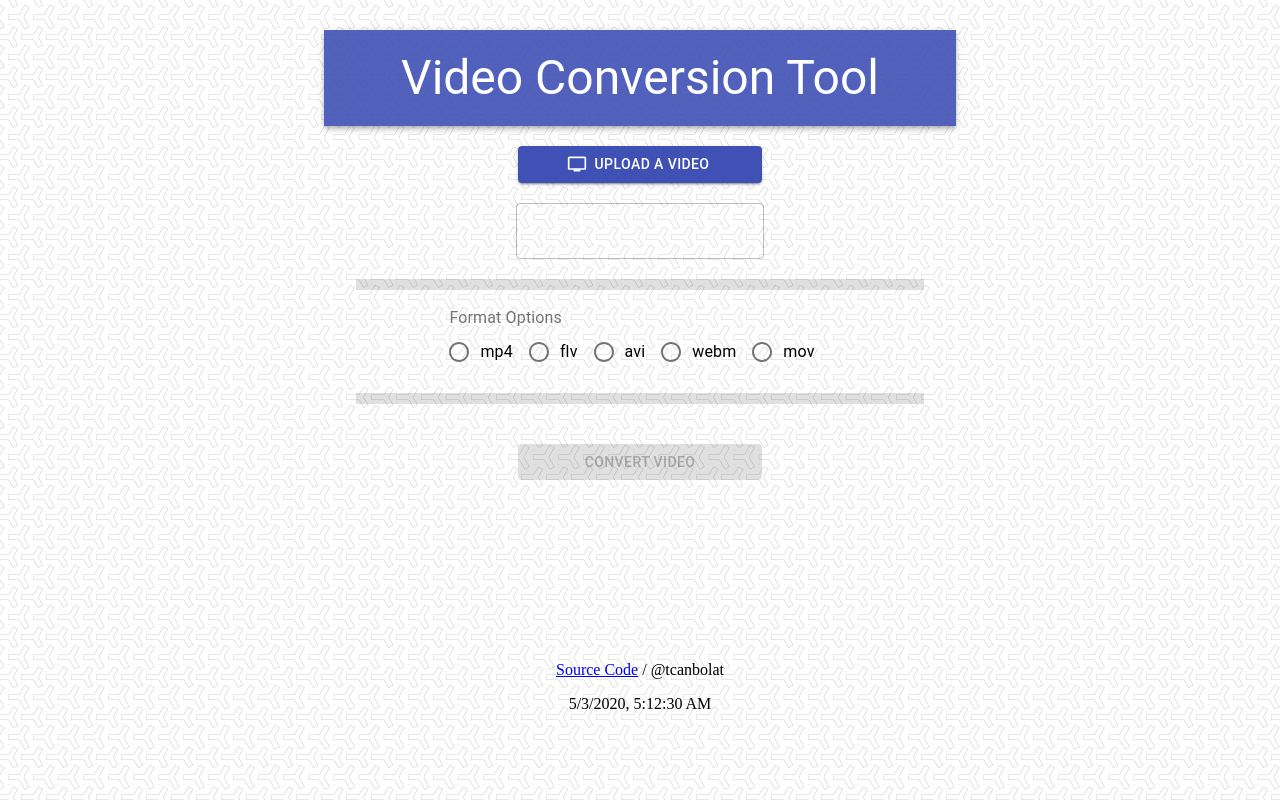
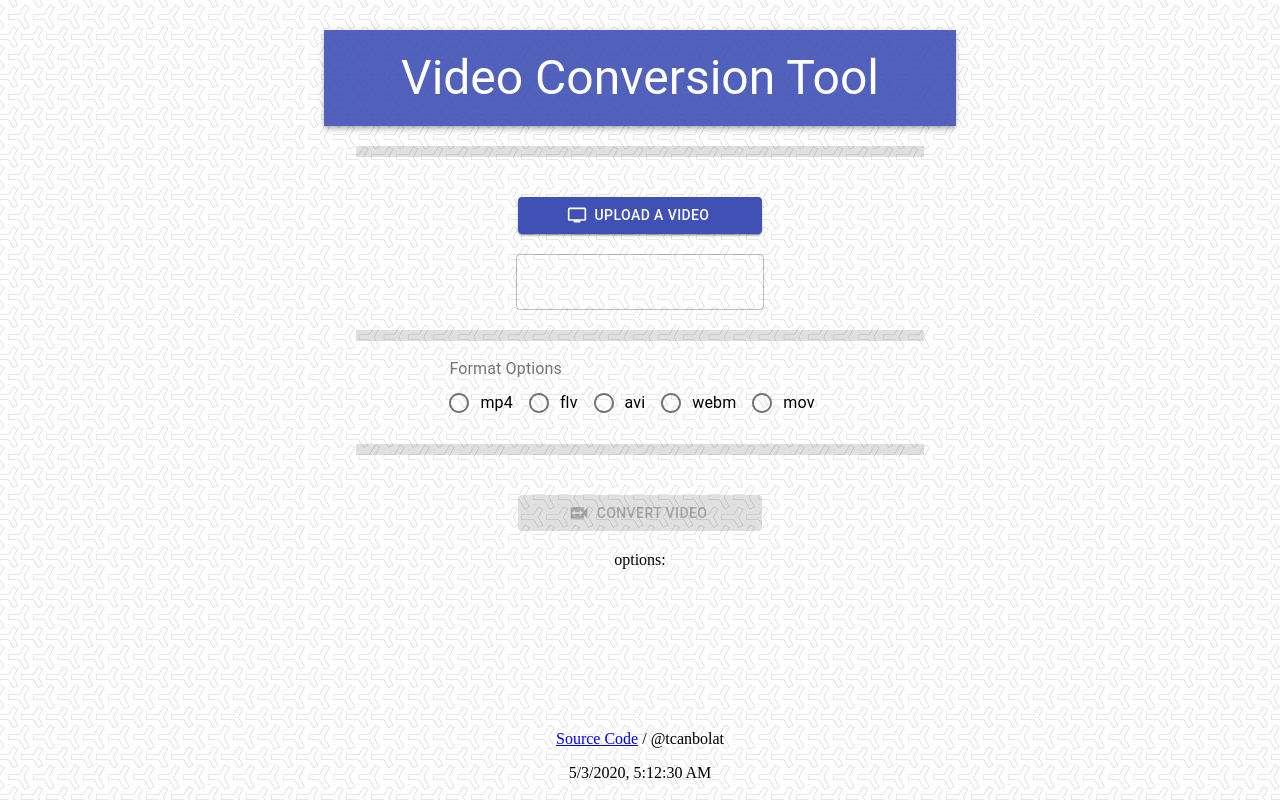
Before and after one commit to tcanbolat/online-video-converter, a React (Create React App) app in the folder client/: page / in a window 1280 px wide. Built offline with nearby package versions, Linux system fonts and the light colour scheme.

Commit message:
update styling

```diff
--- a/client/src/App.js
+++ b/client/src/App.js
@@ -1,7 +1,7 @@
 import React from "react";
 import "./App.css";
 import AppBar from "./components/AppBar";
-import { Container, Divider, Grid, TableFooter } from "@material-ui/core";
+import { Container, Divider, Grid } from "@material-ui/core";
 import VideoUpload from "./components/VideoUpload";
 import ConvertOptions from "./components/ConvertOptions";
 import ConvertButton from "./components/ConvertButton";
@@ -14,7 +14,6 @@
       button: false,
       uploadedfile: "",
       formatvalue: "",
-      convertbutton: true,
     };
   }
 
@@ -23,14 +22,10 @@
   };
 
   changeHandler = (event) => {
-    event.preventDefault();
     const value = event.target.value;
     this.setState({
       formatvalue: value,
     });
-    if (this.state.button === true && this.state.formatvalue != "") {
-      this.setState({ convertbutton: false });
-    }
   };
 
   render() {
@@ -43,6 +38,11 @@
     return (
       <div className="App">
         <AppBar />
+        <Container align="center">
+          <Grid item xs={6}>
+            <Divider style={style.divider} variant="middle" />
+          </Grid>
+        </Container>
         <Container align="center" maxWidth="lg">
           <VideoUpload
             button={this.state.button}
@@ -59,7 +59,11 @@
           <Grid item xs={6}>
             <Divider style={style.divider} variant="middle" />
           </Grid>
-          <ConvertButton convertbutton={this.state.convertbutton} />
+          <ConvertButton
+            formatvalue={this.state.formatvalue}
+            uploadbtn={this.state.button}
+            convertbutton={this.state.convertbutton}
+          />
         </Container>
         <Footer />
       </div>
--- a/client/src/components/AppBar.js
+++ b/client/src/components/AppBar.js
@@ -19,7 +19,7 @@
 
   return (
     <div align="center">
-      <Grid xs={6} className={classes.root}>
+      <Grid item xs={6} className={classes.root}>
         <AppBar position="static">
           <Toolbar>
             <Typography variant="h3" className={classes.title}>
--- a/client/src/components/ConvertButton.js
+++ b/client/src/components/ConvertButton.js
@@ -1,17 +1,27 @@
 import React from "react";
 import { Button } from "@material-ui/core";
+import SwitchVideoIcon from '@material-ui/icons/SwitchVideo';
 
 export default function ConvertButton(props) {
+
+let button = true;
+
+if (props.formatvalue !== "" && props.uploadbtn === true) {
+  button = false;
+}
+
   return (
     <div>
       <Button
         style={{ width: "20%", margin: 20 }}
-        disabled={props.convertbutton}
+        disabled={button}
         variant="contained"
         color="primary"
+        startIcon={<SwitchVideoIcon/>}
       >
         Convert Video
       </Button>
+  <div>options: {props.formatvalue}</div>
     </div>
   );
 }
--- a/client/src/components/ConvertOptions.js
+++ b/client/src/components/ConvertOptions.js
@@ -21,7 +21,7 @@
         <RadioGroup
           style={flexContainer}
           aria-label="Format Options"
-          // value={props.formatvalue}
+          value={props.formatvalue}
           onClick={props.changeHandler}
         >
           <FormControlLabel value="mp4" control={<Radio />} label="mp4" />
```
